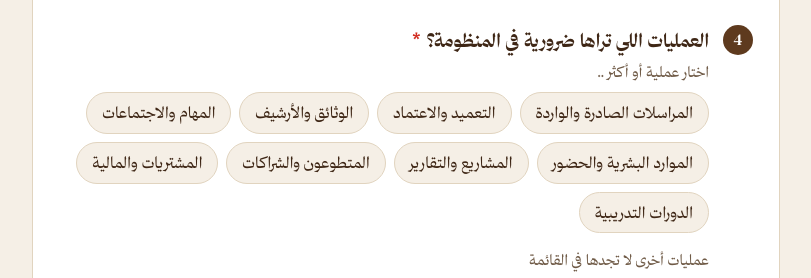
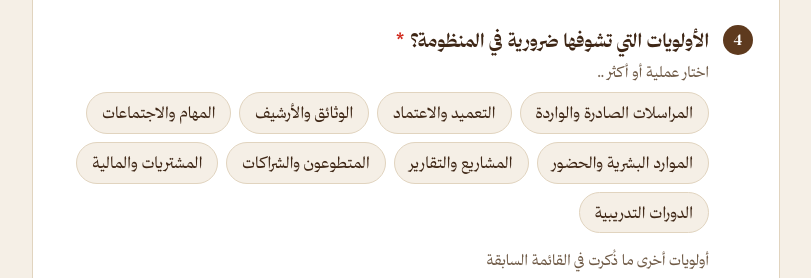
Before and after one commit to elm23e-rgb/taqat-survey, a plain HTML site: page index.html in a window 1280 px wide. Shown: the part 885-1163 px from the top of the page, without its empty margins (234-1045 px from the left). Drawn offline with Linux system fonts and the light colour scheme.

Commit message:
Reword last question

```diff
--- a/index.html
+++ b/index.html
@@ -212,7 +212,7 @@ button.ghost{background:none;border:1.5px solid var(--line);color:var(--fg);bord
 /* رابط الاستلام: ضع هنا رابط تطبيق الويب من Google Apps Script (انظر README.md) */
 var ENDPOINT = 'https://script.google.com/macros/s/AKfycbyBVp24U9oJd5euFvpDHnufRoxkiMms-fImpM0si7KY6lUlrPMWoYXt54cuoaJ0Dio8cw/exec';
 
-var CONTENT = {"kick":"استبيان لمنسوبي جمعية طاقات الشبابية","title1":"استبيان لحصر الاحتياجات والمقترحات","title2":"لمشروع موقع الجمعية","lead":"","pillarsTitle":"المنظومة عبارة عن:","p0t":"الموقع","p0d":"واجهة الجمعية، وبرامجها وأخبارها.","p1t":"متجر التبرعات","p1d":"","p2t":"النظام الداخلي","p2d":"المراسلات والتعميد وغيرها.","qName":"اسمك؟","qDept":"في أي قسم أو إدارة تعمل؟","qCh":"عملية أو إجراء ودك إنه يؤتمت في عملك؟","qChHint":"","qProc":"العمليات اللي تراها ضرورية في المنظومة؟","qProcHint":"اختار عملية أو أكثر ..","qMore":"عمليات أخرى لا تجدها في القائمة","doneT":"وصلت إجابتك، شكرًا لك","foot":"خِطام · حلول أعمال","chips":["المراسلات الصادرة والواردة","التعميد والاعتماد","الوثائق والأرشيف","المهام والاجتماعات","الموارد البشرية والحضور","المشاريع والتقارير","المتطوعون والشراكات","المشتريات والمالية","الدورات التدريبية"]};
+var CONTENT = {"kick":"استبيان لمنسوبي جمعية طاقات الشبابية","title1":"استبيان لحصر الاحتياجات والمقترحات","title2":"لمشروع موقع الجمعية","lead":"","pillarsTitle":"المنظومة عبارة عن:","p0t":"الموقع","p0d":"واجهة الجمعية، وبرامجها وأخبارها.","p1t":"متجر التبرعات","p1d":"","p2t":"النظام الداخلي","p2d":"المراسلات والتعميد وغيرها.","qName":"اسمك؟","qDept":"في أي قسم أو إدارة تعمل؟","qCh":"عملية أو إجراء ودك إنه يؤتمت في عملك؟","qChHint":"","qProc":"الأولويات التي تشوفها ضرورية في المنظومة؟","qProcHint":"اختار عملية أو أكثر ..","qMore":"أولويات أخرى ما ذُكرت في القائمة السابقة","doneT":"وصلت إجابتك، شكرًا لك","foot":"خِطام · حلول أعمال","chips":["المراسلات الصادرة والواردة","التعميد والاعتماد","الوثائق والأرشيف","المهام والاجتماعات","الموارد البشرية والحضور","المشاريع والتقارير","المتطوعون والشراكات","المشتريات والمالية","الدورات التدريبية"]};
 
 var $ = function (id) { return document.getElementById(id); };
 
```
